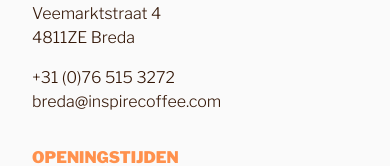
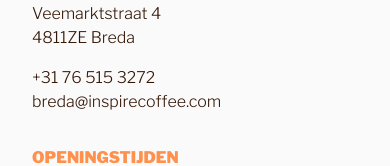
Before and after one commit to andrekolmeijer/inspirebreda-vue, a Vue app: page / in a window 390 px wide. Shown: the part 2134-2300 px from the top of the page. Built offline with nearby package versions, Linux system fonts and the light colour scheme; what tailwindcss-hyphens would draw is missing.

Commit message:
refactor: automated phonenumber formatting

```diff
--- a/package.json
+++ b/package.json
@@ -10,6 +10,7 @@
   },
   "dependencies": {
     "@vueuse/core": "^8.9.2",
+    "libphonenumber-js": "^1.10.8",
     "pinia": "^2.0.14",
     "smoothscroll-polyfill": "^0.4.4",
     "tailwind-scrollbar-hide": "^1.1.7",
--- a/src/components/ContactInfo.vue
+++ b/src/components/ContactInfo.vue
@@ -1,8 +1,10 @@
 <script setup>
 import { useDataStore } from '../stores/DataStore'
+import parsePhoneNumber from 'libphonenumber-js'
 import FooterHeading from './FooterHeading.vue'
 
 const { contact } = useDataStore()
+const phoneNumber = parsePhoneNumber(contact.tel)
 </script>
 
 <template>
@@ -18,7 +20,7 @@
       <ul>
         <li
           class="transition-opacity duration-200 hover:opacity-75 focus:opacity-75 active:opacity-100">
-          <a :href="`tel:${contact.telHref}`">{{ contact.tel }}</a>
+          <a :href="phoneNumber.getURI()">{{ phoneNumber.formatInternational() }}</a>
         </li>
         <li
           class="transition-opacity duration-200 hover:opacity-75 focus:opacity-75 active:opacity-100">
--- a/src/stores/DataStore.js
+++ b/src/stores/DataStore.js
@@ -33,7 +33,6 @@
       postcode: '4811ZE',
       plaats: 'Breda',
       tel: '+31 (0)76 515 3272',
-      telHref: '0031765153272',
       email: 'breda@inspirecoffee.com'
     }
   }),
```
